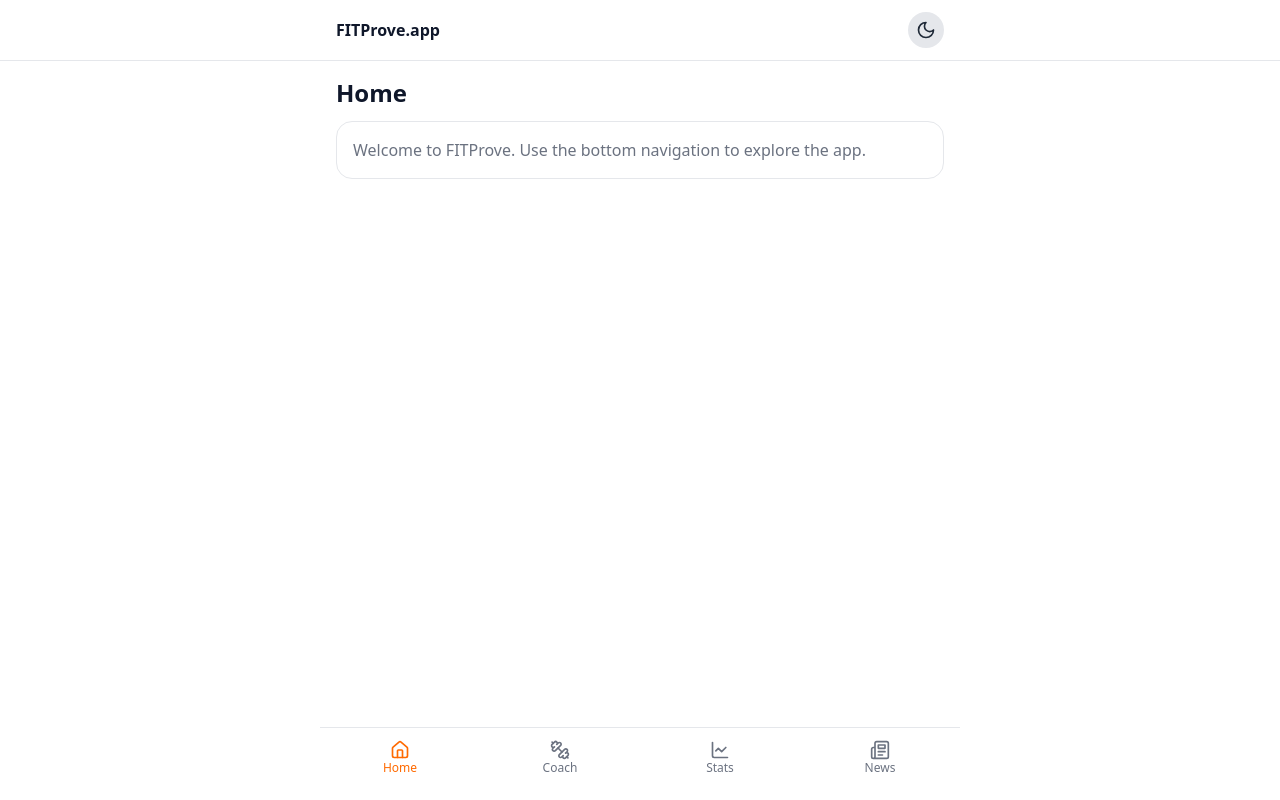
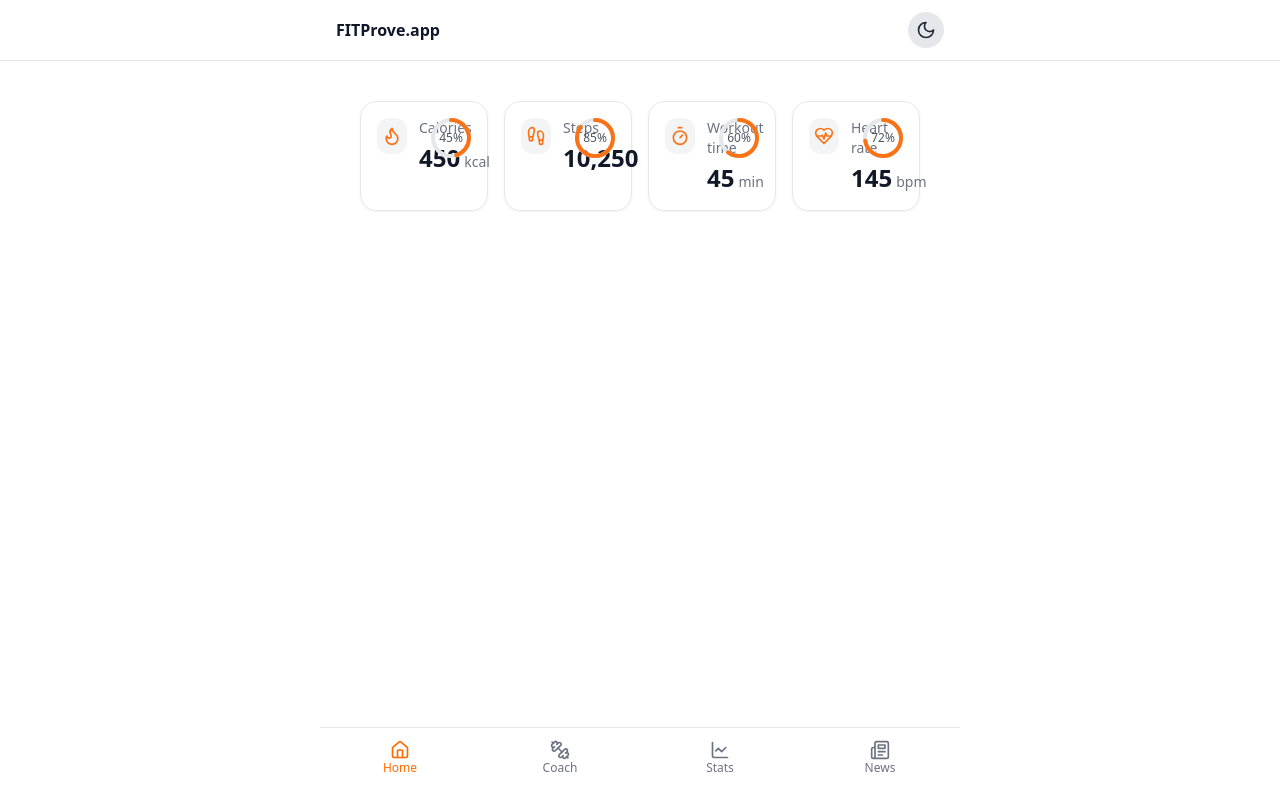
Before and after one commit to djeroriedewald-maker/FITProve.app, a React (Vite) app: page / in a window 1280 px wide. Built offline with nearby package versions, Linux system fonts and the light colour scheme.

Commit message:
feat(kpi): add reusable KpiCard and Home KPI grid

```diff
--- /dev/null
+++ b/src/components/kpi/KpiCard.tsx
@@ -0,0 +1,120 @@
+import { ReactNode } from "react";
+import { cn } from "../../lib/cn";
+
+type KpiCardProps = {
+  title: string;
+  value?: number | string | null;
+  unit?: string;
+  progress?: number; // 0..100
+  icon?: ReactNode;
+  loading?: boolean;
+  subtle?: boolean; // quieter style (optional)
+};
+
+export default function KpiCard({
+  title,
+  value,
+  unit,
+  progress,
+  icon,
+  loading,
+  subtle,
+}: KpiCardProps) {
+  const showProgress = typeof progress === "number" && progress >= 0;
+  const safeProgress =
+    typeof progress === "number"
+      ? Math.max(0, Math.min(100, Math.round(progress)))
+      : 0;
+
+  return (
+    <section
+      className={cn(
+        "relative rounded-2xl p-4 shadow-sm border",
+        "bg-white/70 dark:bg-gray-800/60 backdrop-blur",
+        "border-gray-200 dark:border-gray-700",
+        subtle && "bg-transparent border-transparent shadow-none"
+      )}
+      aria-live="polite"
+    >
+      <div className="flex items-start gap-3">
+        {icon ? (
+          <div
+            aria-hidden
+            className="inline-flex items-center justify-center w-9 h-9 rounded-xl
+                       bg-gray-100 dark:bg-gray-700"
+          >
+            {icon}
+          </div>
+        ) : null}
+
+        <div className="flex-1 min-w-0">
+          <h3 className="text-sm text-gray-500 dark:text-gray-400">{title}</h3>
+
+          {loading ? (
+            <div className="mt-2 h-6 w-28 rounded bg-gray-200 dark:bg-gray-700 animate-pulse" />
+          ) : (
+            <div className="mt-1 flex items-baseline gap-1">
+              <span className="text-2xl font-semibold text-gray-900 dark:text-gray-100">
+                {value ?? "—"}
+              </span>
+              {unit ? (
+                <span className="text-sm text-gray-500 dark:text-gray-400">
+                  {unit}
+                </span>
+              ) : null}
+            </div>
+          )}
+        </div>
+
+        {showProgress ? (
+          <ProgressRing value={safeProgress} />
+        ) : (
+          <span className="sr-only">No progress indicator</span>
+        )}
+      </div>
+    </section>
+  );
+}
+
+function ProgressRing({ value }: { value: number }) {
+  const radius = 18;
+  const stroke = 4;
+  const c = 2 * Math.PI * radius;
+  const offset = c - (value / 100) * c;
+
+  return (
+    <div
+      role="img"
+      aria-label={`Progress ${value}%`}
+      className="relative w-10 h-10"
+      title={`${value}%`}
+    >
+      <svg width="40" height="40" className="rotate-[-90deg]">
+        <circle
+          cx="20"
+          cy="20"
+          r={radius}
+          strokeWidth={stroke}
+          className="text-gray-200 dark:text-gray-700"
+          stroke="currentColor"
+          fill="transparent"
+        />
+        <circle
+          cx="20"
+          cy="20"
+          r={radius}
+          strokeWidth={stroke}
+          className="text-orange-500"
+          strokeDasharray={c}
+          strokeDashoffset={offset}
+          strokeLinecap="round"
+          stroke="currentColor"
+          fill="transparent"
+        />
+      </svg>
+      <span className="absolute inset-0 grid place-items-center text-xs font-medium text-gray-600 dark:text-gray-300">
+        {value}%
+      </span>
+    </div>
+  );
+}
--- /dev/null
+++ b/src/lib/cn.ts
@@ -0,0 +1,3 @@
+export function cn(...parts: Array<string | false | null | undefined>) {
+  return parts.filter(Boolean).join(" ");
+}
--- a/src/routes/Home.tsx
+++ b/src/routes/Home.tsx
@@ -1,11 +1,53 @@
-import React from "react";
-export default function Home(){
-  return(
-    <section className="space-y-3">
-      <h1 className="text-2xl font-semibold">Home</h1>
-      <div className="card p-4">
-        <p className="text-subtle">Welcome to FITProve. Use the bottom navigation to explore the app.</p>
+import KpiCard from "../components/kpi/KpiCard";
+import { Flame, Footprints, HeartPulse, Timer } from "lucide-react";
+
+export default function Home() {
+  const loading = false;
+  const data = {
+    calories: 450,
+    steps: 10250,
+    workoutMin: 45,
+    heartRate: 145,
+  };
+
+  return (
+    <div className="p-4 lg:p-6 space-y-6">
+      <div
+        className="grid grid-cols-2 gap-3 sm:gap-4 md:grid-cols-4"
+        aria-label="Daily KPIs"
+      >
+        <KpiCard
+          title="Calories"
+          value={loading ? null : data.calories}
+          unit="kcal"
+          progress={45}
+          loading={loading}
+          icon={<Flame className="w-5 h-5 text-orange-500" />}
+        />
+        <KpiCard
+          title="Steps"
+          value={loading ? null : data.steps.toLocaleString()}
+          progress={85}
+          loading={loading}
+          icon={<Footprints className="w-5 h-5 text-orange-500" />}
+        />
+        <KpiCard
+          title="Workout time"
+          value={loading ? null : data.workoutMin}
+          unit="min"
+          progress={60}
+          loading={loading}
+          icon={<Timer className="w-5 h-5 text-orange-500" />}
+        />
+        <KpiCard
+          title="Heart rate"
+          value={loading ? null : data.heartRate}
+          unit="bpm"
+          progress={72}
+          loading={loading}
+          icon={<HeartPulse className="w-5 h-5 text-orange-500" />}
+        />
       </div>
-    </section>
+    </div>
   );
 }
```
